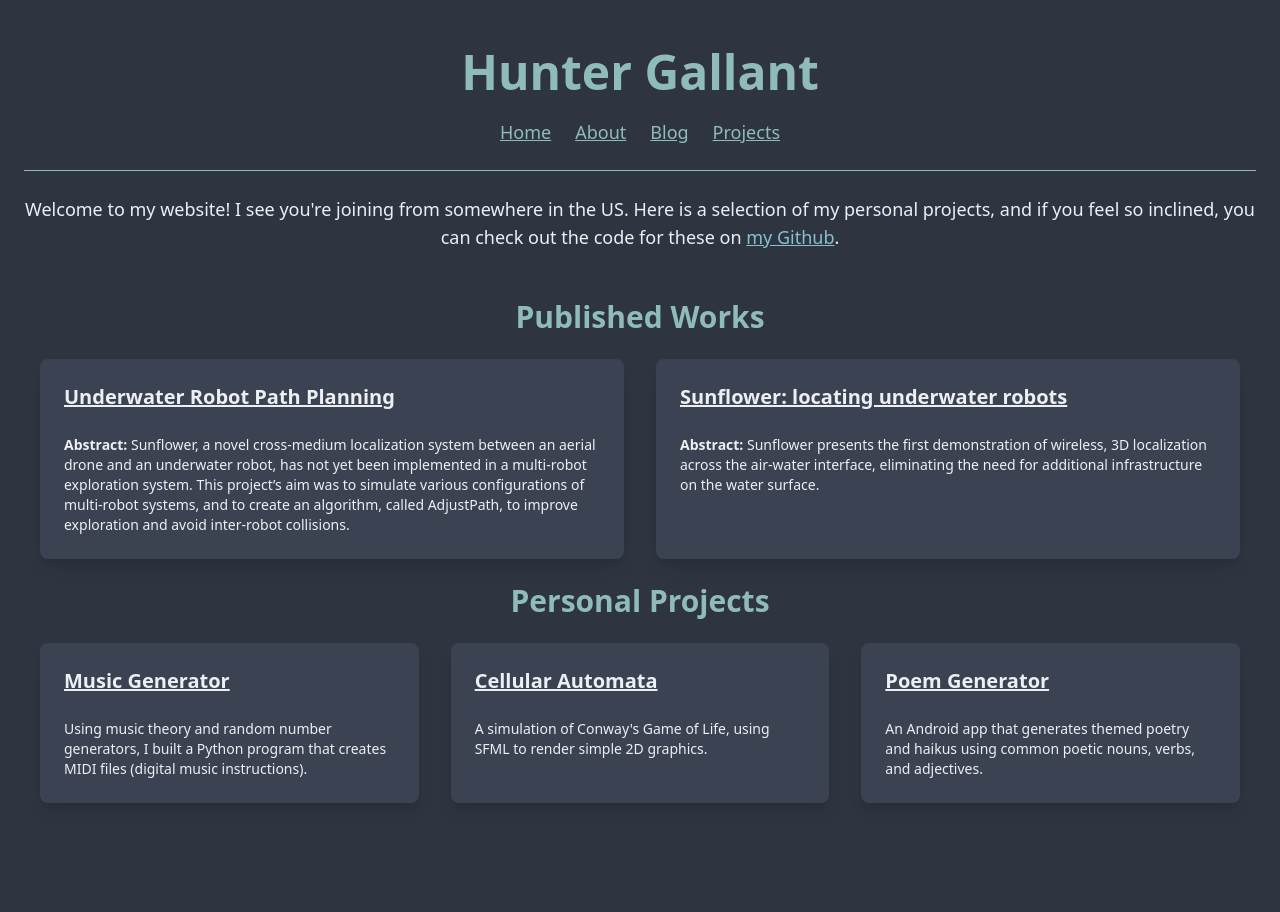
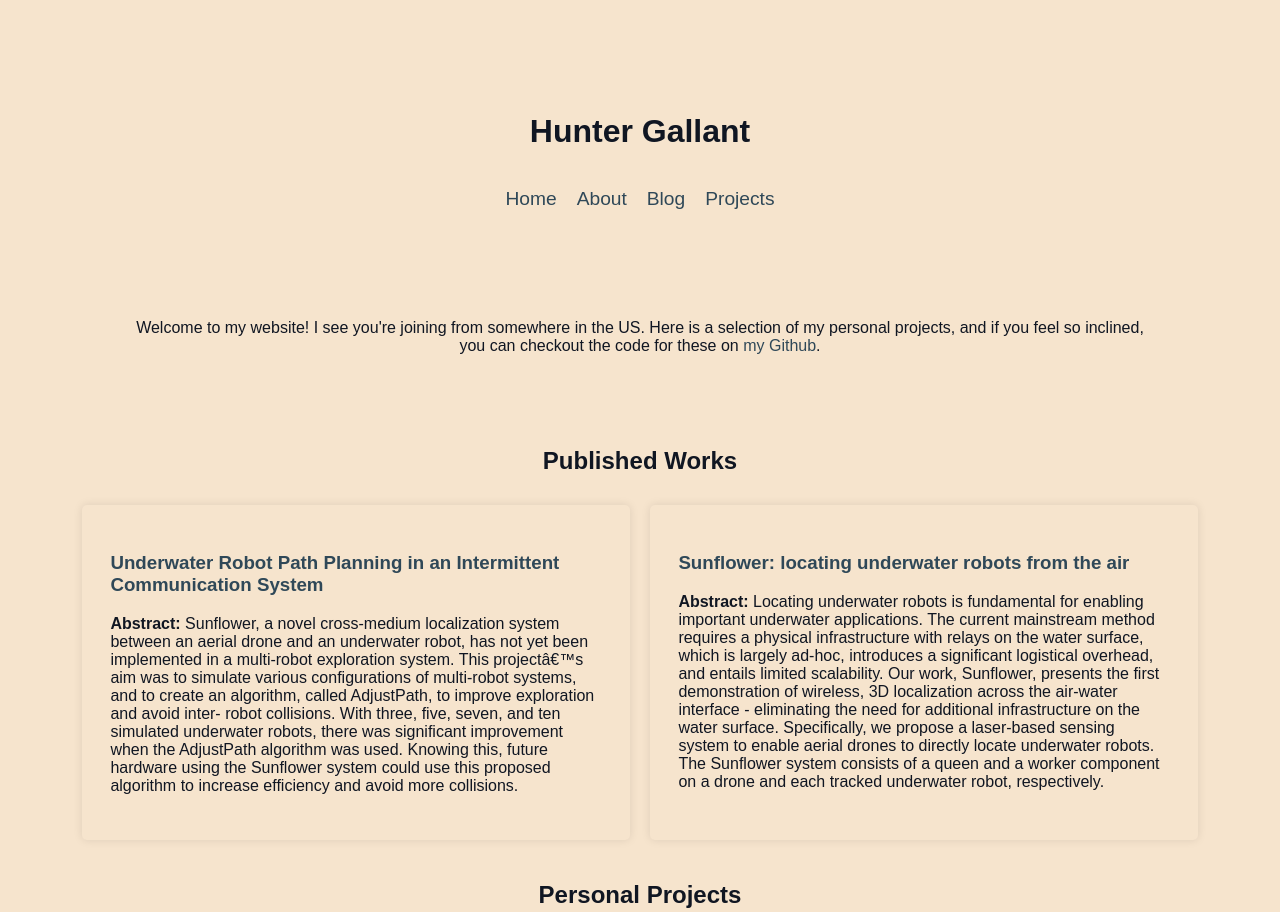
Before and after one commit to theairdemon/theairdemon.github.io, a plain HTML site: page index.html in a window 1280 px wide. Shown: the top 912 px of the page. Before the commit the page ends 827 px from the top, so only its background shows below. Drawn offline with nearby package versions, Linux system fonts and the light colour scheme.

Commit message:
Reverted index.html

```diff
--- a/index.html
+++ b/index.html
@@ -1,85 +1,100 @@
 <!DOCTYPE html>
-<html lang="en">
+<html>
+<!--
+Color Palette:
+Background: #F6E4CD
+Main text: #101622
+Links (visited and unvisited the same): #2F4858
+Links (hover): #92A895
+Links (click): #C3C6AC
+-->
 <head>
 	<title>Home</title>
-    <script src="https://cdn.tailwindcss.com"></script>
-    <style>
-        @keyframes typing {
-            from { width: 0; }
-            to { width: 100%; }
-        }
-        @keyframes blink {
-            50% { border-color: transparent; }
-        }
-        .typing {
-            display: inline-block;
-            overflow: hidden;
-            white-space: nowrap;
-            border-right: 4px solid #8fbcbb;
-            animation: typing 3s steps(40, end) forwards, blink 0.8s step-end infinite;
-        }
-        .typing.done {
-            border-right: none;
-        }
-    </style>
+	<link rel="stylesheet" href="style.css" charset="UTF-8">
+	<link rel="icon" type="image/x-icon" href="imgs/icons8-internet-16.png">
 </head>
-<body class="bg-[#2e3440] text-[#eceff4] font-sans p-6">
-    <header class="text-center py-6 border-b border-[#8fbcbb]">
-        <h1 id="typing-text" class="text-5xl font-bold text-[#8fbcbb] typing">Hunter Gallant</h1>
-        <nav class="mt-4">
-            <ul class="flex justify-center space-x-6 text-lg">
-                <li><a href="index.html" class="text-[#8fbcbb] hover:text-[#88c0d0] underline">Home</a></li>
-                <li><a href="about.html" class="text-[#8fbcbb] hover:text-[#88c0d0] underline">About</a></li>
-                <li><a href="blog.html" class="text-[#8fbcbb] hover:text-[#88c0d0] underline">Blog</a></li>
-                <li><a href="projects.html" class="text-[#8fbcbb] hover:text-[#88c0d0] underline">Projects</a></li>
+
+<!-- Google tag (gtag.js) -->
+<script async src="https://www.googletagmanager.com/gtag/js?id=G-P934Q7DDM0"></script>
+<script>
+	  window.dataLayer = window.dataLayer || [];
+	    function gtag(){dataLayer.push(arguments);}
+	    gtag('js', new Date());
+
+	    gtag('config', 'G-P934Q7DDM0');
+</script>
+
+<body>
+	<header>
+		<h1>Hunter Gallant</h1>
+		<nav>
+		<ul>
+		<li><a href="index.html">Home</a></li>
+		<li><a href="about.html">About</a></li>
+		<li><a href="blog.html">Blog</a></li>
+		<li><a href="projects.html">Projects</a></li>
 		</ul>
 		</nav>
 	</header>
-
-    <div class="text-center py-6">
-        <p class="text-lg">
-            Welcome to my website! I see you're joining from <span id="ip">somewhere in the US</span>. Here is a selection of my personal projects, and if you feel so inclined, you can check out the code for these on <a href="https://github.com/theairdemon" target="_blank" class="text-[#88c0d0] hover:text-[#a3be8c] underline">my Github</a>.
+	<div class="opening">
+		<p>
+		Welcome to my website! I see you're joining from <span id="ip">somewhere in the US</span>. Here is a selection of my personal projects, and if you feel so inclined, you can checkout the code for these on <a href="https://github.com/theairdemon" target="_blank">my Github</a>.
 		</p>
 	</div>
 
-    <div class="text-center text-3xl font-bold py-6 text-[#8fbcbb]">Published Works</div>
 
-    <div class="grid sm:grid-cols-1 md:grid-cols-2 gap-8 px-4">
-        <div class="p-6 bg-[#3b4252] rounded-lg shadow-lg transition-transform hover:scale-105 hover:shadow-2xl">
-            <h3 class="text-xl font-semibold mb-6 text-[#eceff4]"><a href="https://digitalcommons.dartmouth.edu/masters_theses/115/" target="_blank" class="text-[#eceff4] hover:text-[#a3be8c] underline">Underwater Robot Path Planning</a></h3>
-            <p class="mt-2 text-sm text-[#eceff4]">
-                <b>Abstract:</b> Sunflower, a novel cross-medium localization system between an aerial drone and an underwater robot, has not yet been implemented in a multi-robot exploration system. This project’s aim was to simulate various configurations of multi-robot systems, and to create an algorithm, called AdjustPath, to improve exploration and avoid inter-robot collisions.
+	<div class="headers">
+		<h2>Published Works</h2>
+	</div>
+
+	<div class="flex-grid">
+	<div class="col-l">
+		<h3 class="project-title"><a href="https://digitalcommons.dartmouth.edu/masters_theses/115/" target="_blank">Underwater Robot Path Planning in an Intermittent Communication System
+</a></h3>
+		<p>
+		<b>Abstract:</b> Sunflower, a novel cross-medium localization system between an aerial drone and an underwater robot, has not yet been implemented in a multi-robot exploration system. This project’s aim was to simulate various configurations of multi-robot systems, and to create an algorithm, called AdjustPath, to improve exploration and avoid inter- robot collisions. With three, five, seven, and ten simulated underwater robots, there was significant improvement when the AdjustPath algorithm was used. Knowing this, future hardware using the Sunflower system could use this proposed algorithm to increase efficiency and avoid more collisions.
 		</p>
 	</div>
-        <div class="p-6 bg-[#3b4252] rounded-lg shadow-lg transition-transform hover:scale-105 hover:shadow-2xl">
-            <h3 class="text-xl font-semibold mb-6 text-[#eceff4]"><a href="https://dl.acm.org/doi/abs/10.1145/3498361.3539773" target="_blank" class="text-[#eceff4] hover:text-[#a3be8c] underline">Sunflower: locating underwater robots</a></h3>
-            <p class="mt-2 text-sm text-[#eceff4]">
-                <b>Abstract:</b> Sunflower presents the first demonstration of wireless, 3D localization across the air-water interface, eliminating the need for additional infrastructure on the water surface.
+	<div class="col-r">
+		<h3 class="project-title"><a href="https://dl.acm.org/doi/abs/10.1145/3498361.3539773" target="_blank">Sunflower: locating underwater robots from the air</a></h3>
+		<p>
+		<b>Abstract:</b> Locating underwater robots is fundamental for enabling important underwater applications. The current mainstream method requires a physical infrastructure with relays on the water surface, which is largely ad-hoc, introduces a significant logistical overhead, and entails limited scalability. Our work, Sunflower, presents the first demonstration of wireless, 3D localization across the air-water interface - eliminating the need for additional infrastructure on the water surface. Specifically, we propose a laser-based sensing system to enable aerial drones to directly locate underwater robots. The Sunflower system consists of a queen and a worker component on a drone and each tracked underwater robot, respectively.
 		</p>
 	</div>
 	</div>
 
-    <div class="text-center text-3xl font-bold py-6 text-[#8fbcbb]">Personal Projects</div>
 
-    <div class="grid sm:grid-cols-1 md:grid-cols-3 gap-8 px-4">
-        <div class="p-6 bg-[#3b4252] rounded-lg shadow-lg transition-transform hover:scale-105 hover:shadow-2xl">
-            <h3 class="text-xl font-semibold mb-6 text-[#eceff4]"><a href="https://github.com/theairdemon/musicGenerator" target="_blank" class="text-[#eceff4] hover:text-[#a3be8c] underline">Music Generator</a></h3>
-            <p class="mt-2 text-sm text-[#eceff4]">Using music theory and random number generators, I built a Python program that creates MIDI files (digital music instructions).</p>
+	<div class="headers">
+		<h2>Personal Projects</h2>
 	</div>
-        <div class="p-6 bg-[#3b4252] rounded-lg shadow-lg transition-transform hover:scale-105 hover:shadow-2xl">
-            <h3 class="text-xl font-semibold mb-6 text-[#eceff4]"><a href="https://github.com/theairdemon/CellularAutomata" target="_blank" class="text-[#eceff4] hover:text-[#a3be8c] underline">Cellular Automata</a></h3>
-            <p class="mt-2 text-sm text-[#eceff4]">A simulation of Conway's Game of Life, using SFML to render simple 2D graphics.</p>
+
+	<div class="flex-grid">
+	<div class="col-l">
+		<h3 class="project-title"><a href="https://github.com/theairdemon/musicGenerator" target="_blank">Music Generator</a></h3>
+		<p>
+		Using music theory and random number generators, I built a python program that creates MIDI files (digital music instructions). A musician can simply click-and-drag the files into a DAW (digital audio workstation), and they'd immediately have a full song, comprised of chords, melodies, and harmonies.
+		</p>
 	  </div>
-        <div class="p-6 bg-[#3b4252] rounded-lg shadow-lg transition-transform hover:scale-105 hover:shadow-2xl">
-            <h3 class="text-xl font-semibold mb-6 text-[#eceff4]"><a href="https://github.com/theairdemon/themedPoemGenerator" target="_blank" class="text-[#eceff4] hover:text-[#a3be8c] underline">Poem Generator</a></h3>
-            <p class="mt-2 text-sm text-[#eceff4]">An Android app that generates themed poetry and haikus using common poetic nouns, verbs, and adjectives.</p>
+	  <div class="col-c">
+		<h3 class="project-title"><a href="https://github.com/theairdemon/CellularAutomata" target="_blank">Cellular Automata</a></h3>
+		<p>
+		As an experiment in artificial life, and to improve my C++ skills, I built a simulation of <a href="https://en.wikipedia.org/wiki/Conway%27s_Game_of_Life" target="_blank">Conway's Game of Life</a>, using SFML to render the simple 2D graphics. Using those cells as a foundation, I then built what I call the "least-optimized Tetris game ever". Instead of blocks that fall from the top of the screen to the bottom, this version of Tetris implements a custom variation of Conway's Game of Life rules, and can take the user's input to modify the state of the game.
+		</p>
+	  </div>
+	  <div class="col-r">
+		<h3 class="project-title"><a href="https://github.com/theairdemon/themedPoemGenerator" target="_blank">Poem Generator</a></h3>
+		<p>
+		My first major undertaking, and one that I am still proud of; I built and published an Android app, <a href="https://play.google.com/store/apps/details?id=com.mycompany.poetry" target="_blank">PoemGen</a>. Similar to the Music Generator, this application uses common poetic nouns, verbs, and adjectives to randomly generate poetry on-demand. It can also generate haiku, using a more limited list of words (to account for syllables).
+		</p>
 	  </div>
 	</div>
+	<script type="application/javascript">
+	function getIP(json) {
+		document.getElementById("ip").innerHTML = json.city + ", " + json.region;
+	}
+	</script>
+	<script type="application/javascript" src="https://ipinfo.io/?format=jsonp&callback=getIP"></script>
 
-    <script>
-        setTimeout(() => {
-            document.getElementById("typing-text").classList.add("done");
-        }, 3000);
-    </script>
 </body>
+
 </html>
```
Lines whose indentation alone changed are shown as unchanged.
